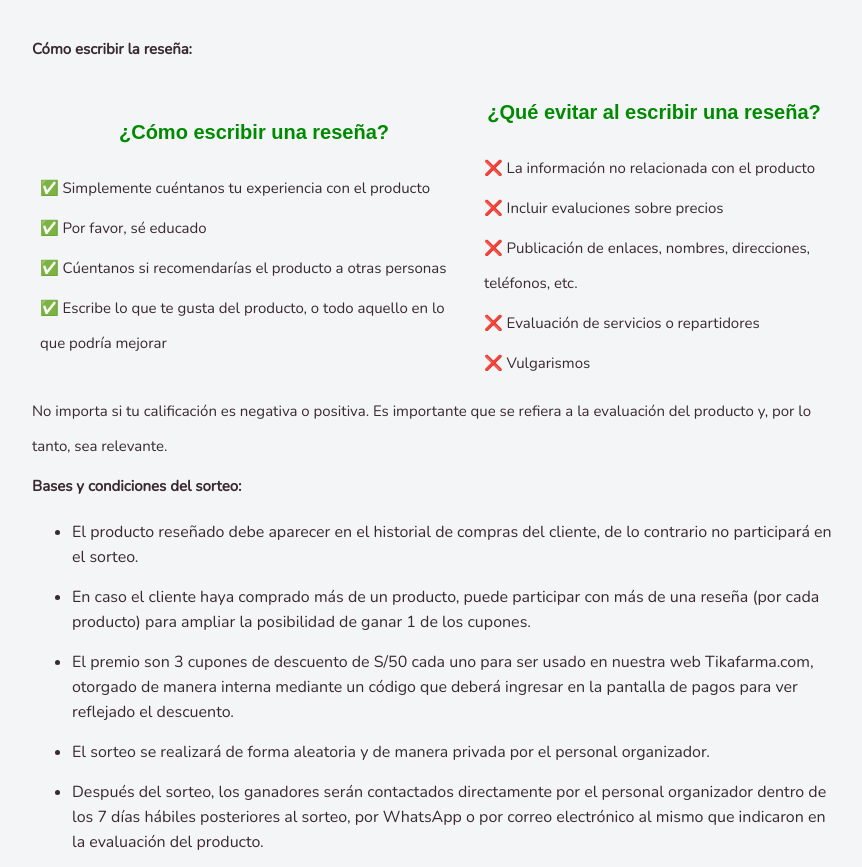
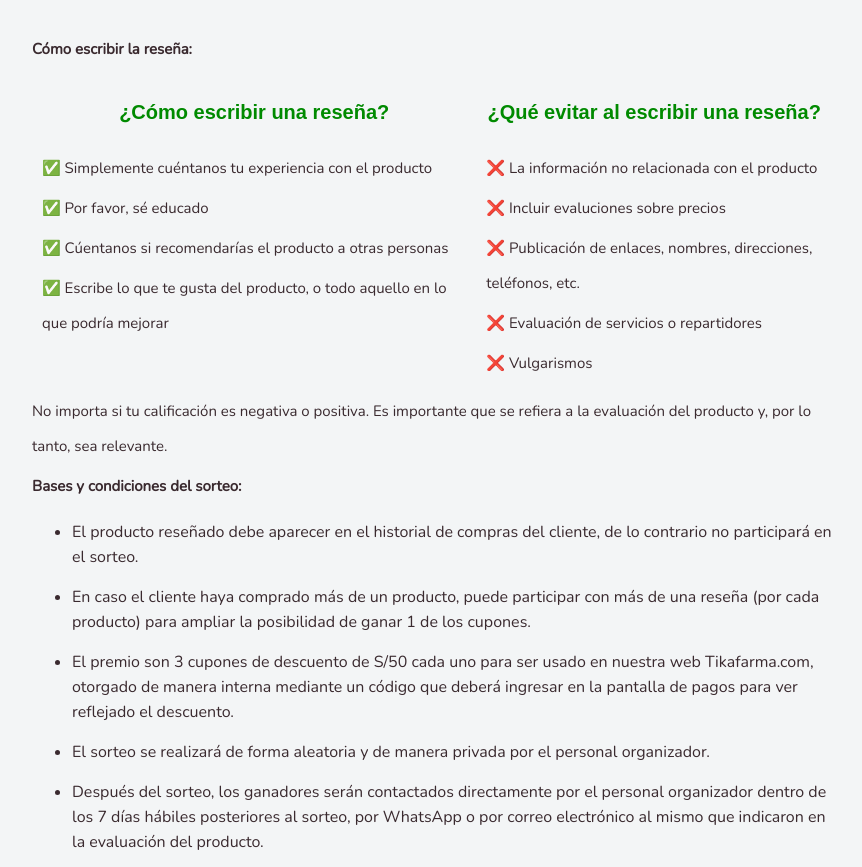
Before and after one commit to isuzu01/botanikan, a plain HTML site: page index.html in a window 1280 px wide. Shown: the part 1009-1876 px from the top of the page, without its empty margins (208-1070 px from the left). Drawn offline with nearby package versions, Linux system fonts and the light colour scheme; a web font is replaced by a local one.

Commit message:
correct-nivelar

```diff
--- a/style.css
+++ b/style.css
@@ -41,11 +41,13 @@ tbody {
   vertical-align: middle;
   border-color: inherit;
 }
+tr {
+  display: flex;
+}
 td {
-  display: table-cell;
-  vertical-align: inherit;
   font-size: 14px;
-  padding: 3px 8px;
+  padding: 3px 10px;
+
 }
 
 p {
```
